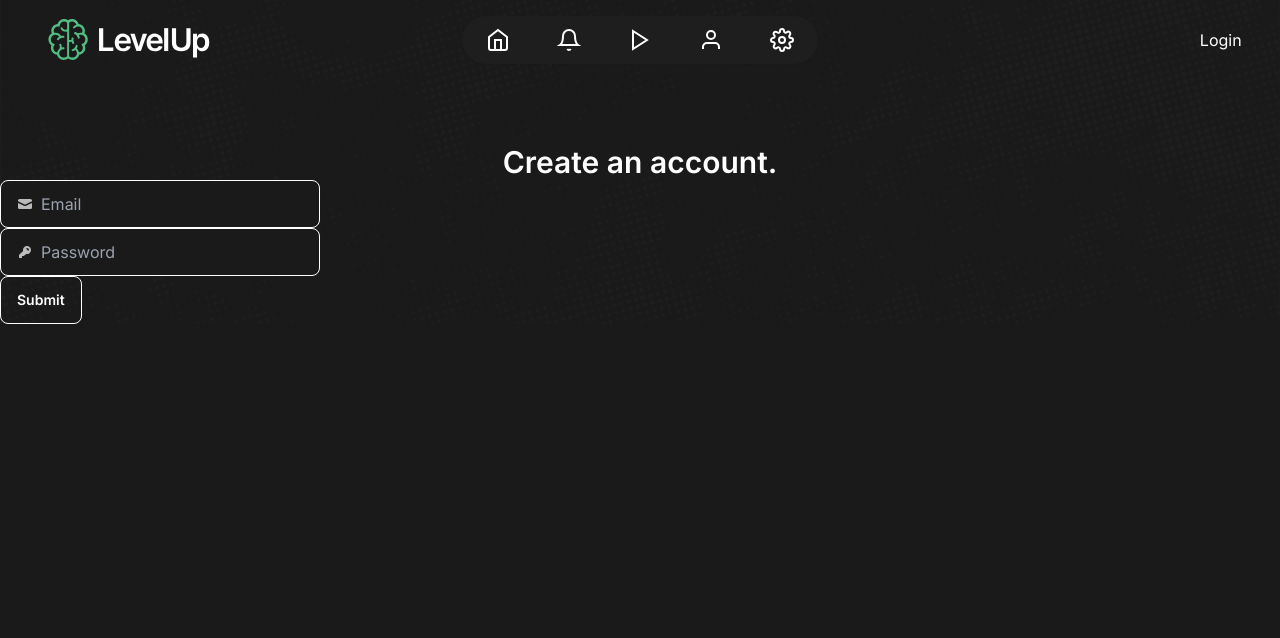
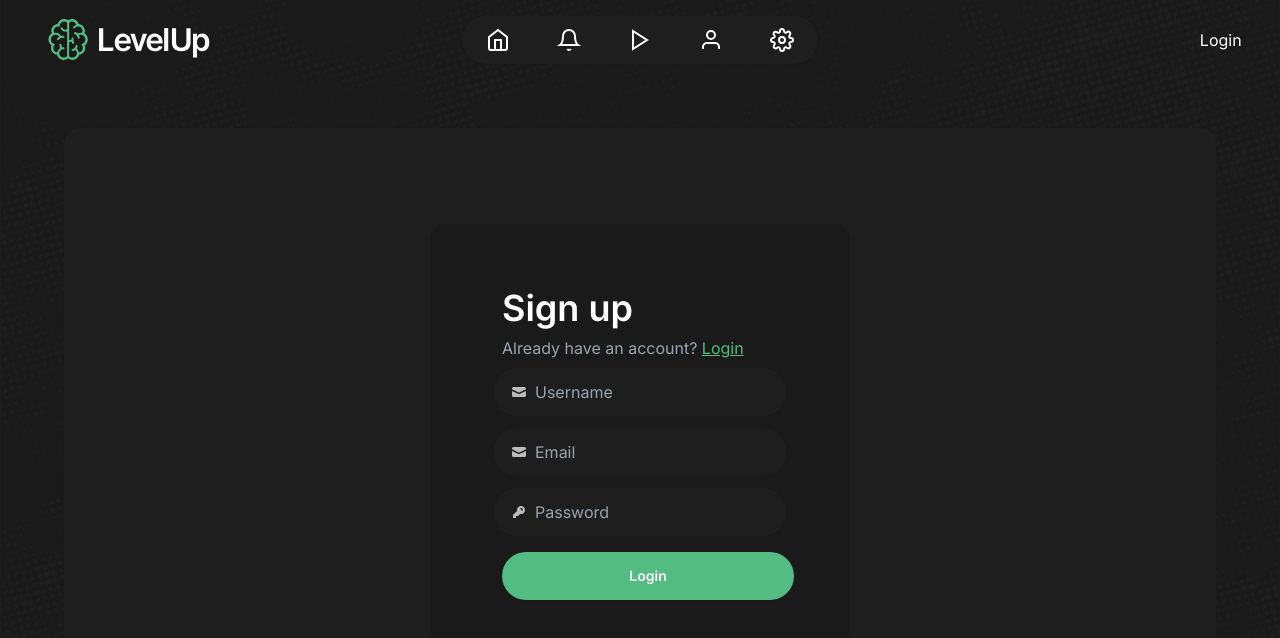
Before and after one commit to OllieDarwin/levelup, a React (Vite) app: page /signup in a window 1280 px wide. Shown: the top 638 px of the page. Built offline with nearby package versions, Linux system fonts and the light colour scheme; no server answers.

Commit message:
Added user profiles for usernames, xp, profile pictures etc. using firestore. Improved sign up page.

```diff
--- a/package.json
+++ b/package.json
@@ -3,6 +3,9 @@
   "private": true,
   "version": "0.0.0",
   "type": "module",
+  "engines": {
+    "node": ">=18.18.0"
+  },
   "scripts": {
     "dev": "vite",
     "build": "tsc -b && vite build",
--- a/src/contexts/authContext/index.tsx
+++ b/src/contexts/authContext/index.tsx
@@ -1,21 +1,28 @@
 import React, { useContext, useState, useEffect } from "react"
 import { auth } from "../../firebase/firebase-config"
-import { onAuthStateChanged, User } from "firebase/auth";
+import { onAuthStateChanged, User } from "firebase/auth"
+import { doc, getDoc, getFirestore } from "firebase/firestore"
+
+const db = getFirestore()
+
+export interface ExtendedUser extends User {
+    username?: string
+}
 
 interface AuthContextType {
-    currentUser: User | null;
-    userLoggedIn: boolean;
-    loading: boolean;
+    currentUser: ExtendedUser | null
+    userLoggedIn: boolean
+    loading: boolean
 }
 
 type AuthProviderProps = {
     children: React.ReactNode
 }
 
-const AuthContext = React.createContext<AuthContextType | undefined>(undefined);
+const AuthContext = React.createContext<AuthContextType | undefined>(undefined)
 
 export function useAuth() {
-    const context = useContext(AuthContext);
+    const context = useContext(AuthContext)
     if (context === undefined) {
         throw new Error("useAuth must be used within an AuthProvider")
     }
@@ -23,24 +30,24 @@ export function useAuth() {
 }
 
 export function AuthProvider({ children }: AuthProviderProps) {
-  const [currentUser, setCurrentUser] = useState<User | null>(null);
-  const [userLoggedIn, setUserLoggedIn] = useState(false);
-  const [loading, setLoading] = useState(true);
+  const [currentUser, setCurrentUser] = useState<ExtendedUser | null>(null)
+  const [userLoggedIn, setUserLoggedIn] = useState(false)
+  const [loading, setLoading] = useState(true)
 
   useEffect(() => {
-    const unsubscribe = onAuthStateChanged(auth, initializeUser);
-    return unsubscribe;
+        const unsubscribe = onAuthStateChanged(auth, initializeUser)
+        return unsubscribe
   }, []);
 
-  async function initializeUser(user: User | null) {
+  async function initializeUser(user: ExtendedUser | null) {
     if (user) {
-      setCurrentUser({ ...user });
-      setUserLoggedIn(true);
+        setCurrentUser({ ...user })
+        setUserLoggedIn(true)
     } else {
-      setCurrentUser(null);
-      setUserLoggedIn(false);
+        setCurrentUser(null)
+        setUserLoggedIn(false)
     }
-    setLoading(false);
+    setLoading(false)
   }
 
   const value = {
@@ -55,3 +62,24 @@ export function AuthProvider({ children }: AuthProviderProps) {
     </AuthContext.Provider>
   );
 }
+
+export const fetchUserProfile = async (userId: string | null) => {
+    if (userId === null) {
+        return null
+    }
+    try {
+        const userDocRef = doc(db, "users", userId)
+        const userSnapshot = await getDoc(userDocRef)
+
+        if (userSnapshot.exists()) {
+            console.log("User data:", userSnapshot.data())
+            return userSnapshot.data()
+        } else {
+            console.log("No user data found!")
+            return null
+        }
+    } catch (error) {
+            console.error("Error fetching user profile:", error)
+            return null
+    }
+};
--- a/src/firebase/auth.ts
+++ b/src/firebase/auth.ts
@@ -6,6 +6,9 @@ import {
     sendEmailVerification,
     updatePassword
 } from "firebase/auth";
+import { getFirestore, doc, setDoc } from "firebase/firestore";
+
+const db = getFirestore()
 
 export const doCreateUserWithEmailAndPassword = async (email: string, password: string) => {
     return createUserWithEmailAndPassword(auth, email, password);
@@ -36,3 +39,13 @@ export const doSendEmailVerification = () => {
         });
     }
 };
+
+export const saveUserProfile = async (userId: string, profile: {username: string}) => {
+    try {
+        const userDocRef = doc(db, "users", userId)
+        await setDoc(userDocRef, profile)
+        console.log("Profile saved successfully!")
+    } catch (err) {
+        console.log("Error saving profile: " + err)
+    }
+}
--- a/src/pages/Login.tsx
+++ b/src/pages/Login.tsx
@@ -50,11 +50,11 @@ function Login() {
                             <form autoComplete="off" onSubmit={signIn}>
                                 <label className="input rounded-full bg-[--btn-color]  flex items-center gap-2 max-w-xs">
                                     <svg xmlns="http://www.w3.org/2000/svg" viewBox="0 0 16 16" fill="currentColor" className="h-4 w-4 opacity-70"><path d="M2.5 3A1.5 1.5 0 0 0 1 4.5v.793c.026.009.051.02.076.032L7.674 8.51c.206.1.446.1.652 0l6.598-3.185A.755.755 0 0 1 15 5.293V4.5A1.5 1.5 0 0 0 13.5 3h-11Z" /><path d="M15 6.954 8.978 9.86a2.25 2.25 0 0 1-1.956 0L1 6.954V11.5A1.5 1.5 0 0 0 2.5 13h11a1.5 1.5 0 0 0 1.5-1.5V6.954Z" /></svg>
-                                    <input type="text" name="email" id="email" placeholder="Email" className="grow" autoComplete="false" onChange={(e) => setEmail(e.target.value)} />
+                                    <input required type="text" name="email" id="email" placeholder="Email" className="grow" autoComplete="false" onChange={(e) => setEmail(e.target.value)} />
                                 </label>
                                 <label className="input rounded-full bg-[--btn-color] flex items-center gap-2 max-w-xs mt-3">
                                     <svg xmlns="http://www.w3.org/2000/svg" viewBox="0 0 16 16" fill="currentColor" className="h-4 w-4 opacity-70"><path fillRule="evenodd" d="M14 6a4 4 0 0 1-4.899 3.899l-1.955 1.955a.5.5 0 0 1-.353.146H5v1.5a.5.5 0 0 1-.5.5h-2a.5.5 0 0 1-.5-.5v-2.293a.5.5 0 0 1 .146-.353l3.955-3.955A4 4 0 1 1 14 6Zm-4-2a.75.75 0 0 0 0 1.5.5.5 0 0 1 .5.5.75.75 0 0 0 1.5 0 2 2 0 0 0-2-2Z" clipRule="evenodd" /></svg>
-                                    <input type="password" name="password" id="password" placeholder="Password" className="grow" autoComplete="false" onChange={(e) => setPassword(e.target.value)} />
+                                    <input required type="password" name="password" id="password" placeholder="Password" className="grow" autoComplete="false" onChange={(e) => setPassword(e.target.value)} />
                                 </label>
                                 {/* CREATE FORGOT PASSWORD PAGE */}
                                 <label className="max-w-xs w-full block mt-4 ml-2">Forgot Password?</label>
--- a/src/pages/SignUp.tsx
+++ b/src/pages/SignUp.tsx
@@ -1,36 +1,39 @@
 import { useState } from "react"
 import Navbar from "../components/Navbar"
-import { createUserWithEmailAndPassword} from "firebase/auth";
 import { useAuth } from "../contexts/authContext";
-import { auth } from "../firebase/firebase-config";
-import { Navigate } from "react-router-dom";
+import { Link, Navigate } from "react-router-dom";
+import { doCreateUserWithEmailAndPassword, saveUserProfile } from "../firebase/auth";
 
 function SignUp() {
     const { userLoggedIn } = useAuth()
 
-    const [email, setEmail] = useState("")
-    const [password, setPassword] = useState("")
+    const [username, setUsername] = useState('')
+    const [email, setEmail] = useState('')
+    const [password, setPassword] = useState('')
+    const [isRegistering, setIsRegistering] = useState(false)
+    const [errorMessage, setErrorMessage] = useState('')
+
     const createUser = async (e:React.FormEvent) => {
         e.preventDefault()
         if (!email || !password) {
-            console.error("Provide Email and Password");
+            console.error("Provide Email and Password")
             return;
         }
         try {
-            const userCredential = await createUserWithEmailAndPassword(
-              auth,
-              email,
-              password
-            );
+            if (!isRegistering) {
+                setIsRegistering(true)
+                setErrorMessage("")
+                const userCredential = await doCreateUserWithEmailAndPassword(email, password)
+                const user = userCredential.user
 
-            const user = userCredential.user;
-            console.log(user);
+                await saveUserProfile(user.uid, {username})
+            }
 
           } catch (error: any) {
-            const errorCode = error.code;
-            const errorMessage = error.message;
+            const errorCode = error.code
+            const errorMessage = error.message
 
-            console.log("errorCode:", errorCode, "errorMessage:", errorMessage);
+            console.log("errorCode:", errorCode, "errorMessage:", errorMessage)
           }
     }
 
@@ -38,19 +41,33 @@ function SignUp() {
         <>
             {userLoggedIn && (<Navigate to={'/home'} replace={true} />)}
 
+            <div className="min-h-screen h-screen">
                 <Navbar></Navbar>
-            <h1 className="font-semibold text-center mt-16 text-3xl">Create an account.</h1>
-            <form onSubmit={createUser}>
-                <label className="input input-bordered flex items-center gap-2 max-w-xs">
+                <div className="flex flex-col min-h-[calc(100vh-5rem)]">
+                    <div className="container mx-auto mt-12 w-[90%] bg-[--btn-color] rounded-t-2xl shadow flex-1">
+                        <div className="flex flex-col my-24 bg-[--b1] px-16 rounded-2xl max-w-min py-16 mx-auto">
+                            <h1 className="font-semibold text-4xl ml-2 ">Sign up</h1>
+                            <label className="text-gray-400 ml-2 my-2 min-w-max">Already have an account? <Link to="/login" className="text-[--p] underline">Login</Link></label>
+                            <form autoComplete="off" onSubmit={createUser}>
+                                <label className="input rounded-full bg-[--btn-color] flex items-center gap-2 max-w-xs">
                                     <svg xmlns="http://www.w3.org/2000/svg" viewBox="0 0 16 16" fill="currentColor" className="h-4 w-4 opacity-70"><path d="M2.5 3A1.5 1.5 0 0 0 1 4.5v.793c.026.009.051.02.076.032L7.674 8.51c.206.1.446.1.652 0l6.598-3.185A.755.755 0 0 1 15 5.293V4.5A1.5 1.5 0 0 0 13.5 3h-11Z" /><path d="M15 6.954 8.978 9.86a2.25 2.25 0 0 1-1.956 0L1 6.954V11.5A1.5 1.5 0 0 0 2.5 13h11a1.5 1.5 0 0 0 1.5-1.5V6.954Z" /></svg>
-                    <input type="text" name="email" id="email" placeholder="Email" className="grow" onChange={(e) => setEmail(e.target.value)} />
+                                    <input required type="text" name="username" id="username" placeholder="Username" className="grow" autoComplete="false" onChange={(e) => setUsername(e.target.value)} />
                                 </label>
-                <label className="input input-bordered flex items-center gap-2 max-w-xs">
+                                <label className="input rounded-full bg-[--btn-color] flex items-center gap-2 max-w-xs mt-3">
+                                    <svg xmlns="http://www.w3.org/2000/svg" viewBox="0 0 16 16" fill="currentColor" className="h-4 w-4 opacity-70"><path d="M2.5 3A1.5 1.5 0 0 0 1 4.5v.793c.026.009.051.02.076.032L7.674 8.51c.206.1.446.1.652 0l6.598-3.185A.755.755 0 0 1 15 5.293V4.5A1.5 1.5 0 0 0 13.5 3h-11Z" /><path d="M15 6.954 8.978 9.86a2.25 2.25 0 0 1-1.956 0L1 6.954V11.5A1.5 1.5 0 0 0 2.5 13h11a1.5 1.5 0 0 0 1.5-1.5V6.954Z" /></svg>
+                                    <input required type="text" name="email" id="email" placeholder="Email" className="grow" autoComplete="false" onChange={(e) => setEmail(e.target.value)} />
+                                </label>
+                                <label className="input rounded-full bg-[--btn-color] flex items-center gap-2 max-w-xs mt-3">
                                     <svg xmlns="http://www.w3.org/2000/svg" viewBox="0 0 16 16" fill="currentColor" className="h-4 w-4 opacity-70"><path fillRule="evenodd" d="M14 6a4 4 0 0 1-4.899 3.899l-1.955 1.955a.5.5 0 0 1-.353.146H5v1.5a.5.5 0 0 1-.5.5h-2a.5.5 0 0 1-.5-.5v-2.293a.5.5 0 0 1 .146-.353l3.955-3.955A4 4 0 1 1 14 6Zm-4-2a.75.75 0 0 0 0 1.5.5.5 0 0 1 .5.5.75.75 0 0 0 1.5 0 2 2 0 0 0-2-2Z" clipRule="evenodd" /></svg>
-                    <input type="password" name="password" id="password" placeholder="Password" className="grow" onChange={(e) => setPassword(e.target.value)} />
+                                    <input disabled={isRegistering} required type="password" name="password" id="password" placeholder="Password" className="grow" autoComplete="false" onChange={(e) => setPassword(e.target.value)} />
                                 </label>
-                <input className="btn" type="submit" value="Submit"/>
+                                <label className="text-[#EC5657] ml-2 mt-4 max-w-xs">{errorMessage}</label>
+                                <input className="btn rounded-full bg-[--p] border-none max-w-xs w-full mt-4" type="submit" value="Login"/>
                             </form>
+                        </div>
+                    </div>
+                </div>
+            </div>
         </>
     )
 }
```
Also changed, not shown: src/pages/Home.tsx (+21 -2 lines). Lines whose indentation alone changed are shown as unchanged.
